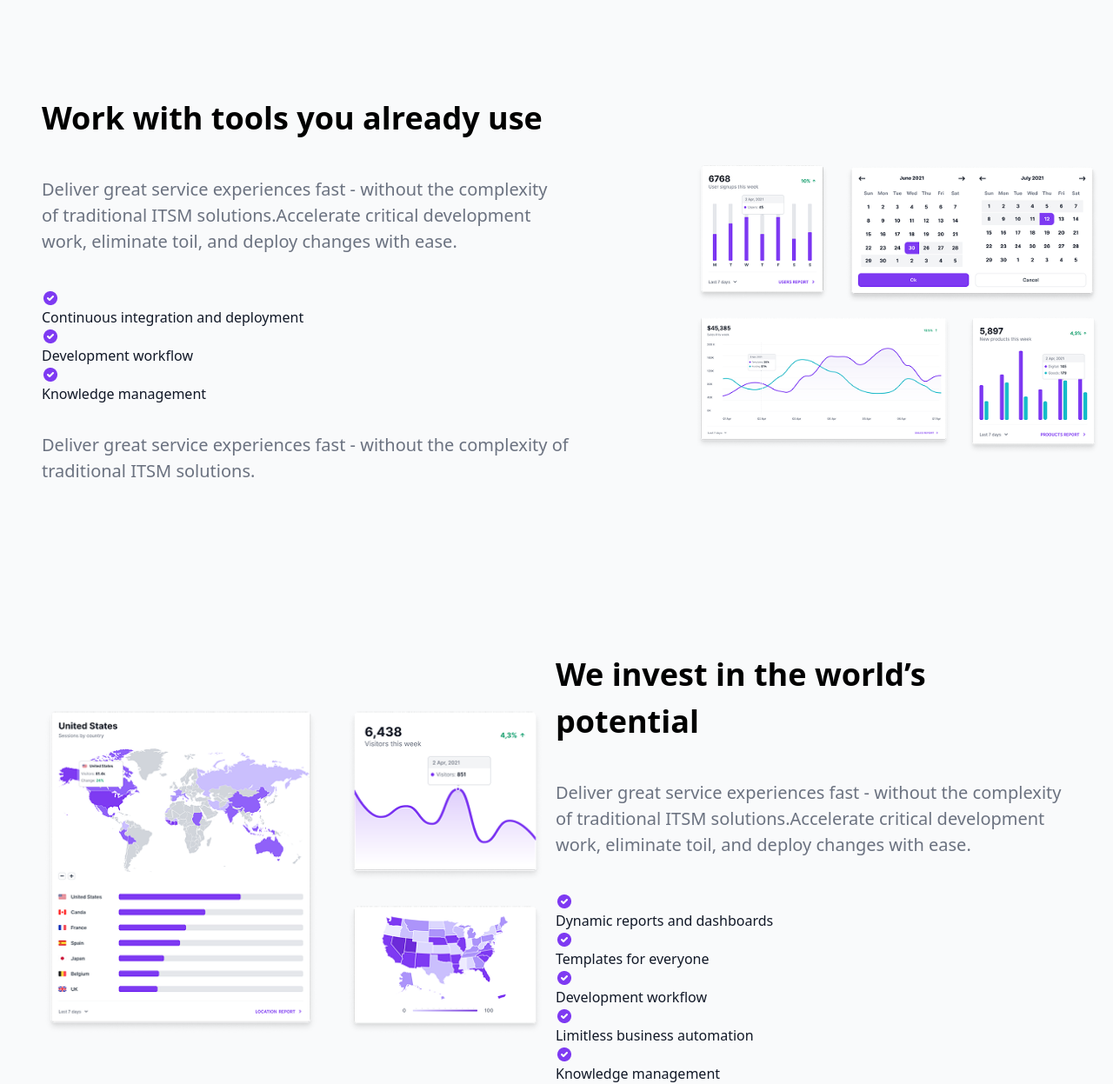
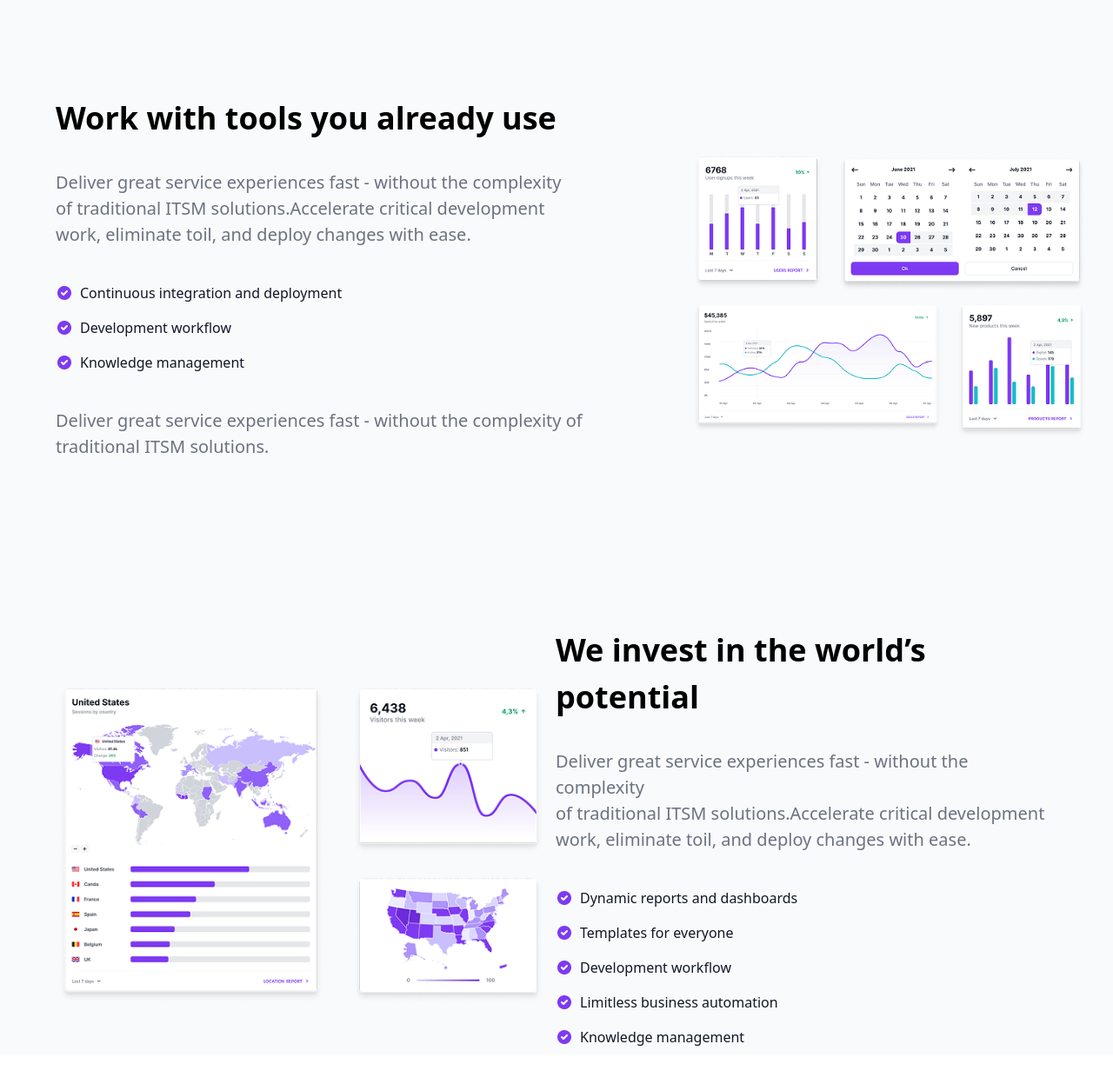
Before and after one commit to Aziza5111/Tailwind, a plain HTML site: page index.html in a window 1280 px wide. Shown: the part 1110-2357 px from the top of the page at 87% size. After the commit the page ends 2323 px from the top, so only its background shows below. Drawn offline with nearby package versions, Linux system fonts and the light colour scheme.

Commit message:
Tailwind CSS is end

```diff
--- a/index.html
+++ b/index.html
@@ -7,86 +7,157 @@
     <script src="https://cdn.tailwindcss.com"></script>
   </head>
   <body class="w-1440 h-780">
-    <header>
+    <header class="container mx-auto px-4">
       <nav class="flex justify-between items-center px-12 py-6">
         <div class="flex items-center">
           <img src="icons/logo (1).svg" class="w-8 h-8" alt="logo" />
           <span class="font-semibold text-[24px] pl-4">Landwind</span>
-           <div>
-          <ul class=" pl-12 list-none flex gap-12 items-center text-[16px] text-gray-900 font-medium" >
+        </div>
+        <ul
+          class="pl-12 list-none flex gap-12 items-center text-[16px] text-gray-900 font-medium"
+        >
           <li>Company</li>
           <li>Marketplace</li>
           <li>Features</li>
           <li>Team</li>
           <li>Contact</li>
-      </div>
-        </div>
-
-          <div class="flex items-center list-none gap-4 text-[14px]">
+        </ul>
+        <ul class="flex items-center list-none gap-4 text-[14px]">
           <li>Log in</li>
-            <li class="list-none bg-purple-600 text-white px-3 py-1 rounded-md text-[14px] text-gray-900 font-medium">
+          <li
+            class="list-none bg-purple-600 text-white px-3 py-1 rounded-md text-[14px] text-gray-900 font-medium"
+          >
             Get started
           </li>
-          </div>
         </ul>
       </nav>
-      <main>
+
       <div class="flex justify-between items-center px-12 py-40">
         <div>
-                <h1 class="font-black text-[60px]">Building digital<br> products & brands.</h1>
-                <p class="font-normal text-[20px] text-gray-500 py-10">Here at flowbite we focus on markets where technology, innovation, and <br>capital can unlock long-term value and drive economic growth.</p>
+          <h1 class="font-black text-[60px]">
+            Building digital<br />
+            products & brands.
+          </h1>
+          <p class="font-normal text-[20px] text-gray-500 py-10">
+            Here at flowbite we focus on markets where technology, innovation,
+            and <br />capital can unlock long-term value and drive economic
+            growth.
+          </p>
           <ul class="flex gap-10 pb-10 items-center">
-                    <li class=" bg-purple-600 text-white py-3 px-5 rounded-md font-medium ">Start 30 day free trial</li>
-                    <li class="rounded-md  py-3 px-5 border border-gray font-medium">Pricing & FAQ</li>
+            <li
+              class="bg-purple-600 text-white py-3 px-5 rounded-md font-medium"
+            >
+              Start 30 day free trial
+            </li>
+            <li class="rounded-md py-3 px-5 border border-gray font-medium">
+              Pricing & FAQ
+            </li>
           </ul>
         </div>
         <div>
-                <img src="images/Right Content.png" class="w-535 h-415">
+          <img src="images/Right Content.png" class="w-535 h-415" />
         </div>
       </div>
       <div class="w-1220 h-55 pr-12 pl-12 pb-40">
         <div class="flex justify-between items-center">
-        <img src="icons/Google.png" alt="">
-        <img src="icons/Microsoft.png" alt="">
-        <img src="icons/Spotify.png" alt="">
-        <img src="icons/Mailchimp.png" alt="">
-        <img src="icons/Airbnb.png" alt="">
-        <img src="icons/uber.png" alt="">
+          <img src="icons/Google.png" alt="" />
+          <img src="icons/Microsoft.png" alt="" />
+          <img src="icons/Spotify.png" alt="" />
+          <img src="icons/Mailchimp.png" alt="" />
+          <img src="icons/Airbnb.png" alt="" />
+          <img src="icons/uber.png" alt="" />
+        </div>
+      </div>
+    </header>
+    <main class="bg-gray-50 container mx-auto px-4">
+      <div class="w-1440 h-455 pt-30 flex justify-between items-center">
+        <div class="px-12 pt-40">
+          <p class="font-extrabold text-[36px]">
+            Work with tools you already use
+          </p>
+          <p class="font-normal text-[20px] text-gray-500 py-8">
+            Deliver great service experiences fast - without the complexity
+            <br />of traditional ITSM solutions.Accelerate critical
+            development<br />
+            work, eliminate toil, and deploy changes with ease.
+          </p>
+          <ul class="gap-10 text-[16px] text-gray-900 font-medium">
+            <li class="flex items-center gap-2 py-2">
+              <img src="icons/check-circle.png" alt="" />
+              <span>Continuous integration and deployment</span>
+            </li>
+
+            <li class="flex items-center gap-2 py-2">
+              <img src="icons/check-circle.png" alt="" />
+              <span> Development workflow </span>
+            </li>
+
+            <li class="flex items-center gap-2 py-2">
+              <img src="icons/check-circle.png" alt="" /><span>
+                Knowledge management
+              </span>
+            </li>
+          </ul>
+          <p class="font-normal text-[20px] text-gray-500 py-8">
+            Deliver great service experiences fast - without the complexity of
+            traditional ITSM solutions.
+          </p>
+        </div>
+        <div class="">
+          <img src="images/features-1 1.png" alt="" class="w-600 h-435 pt-40" />
+        </div>
+      </div>
+      <div
+        class="w-1440 h-455 pt-30 flex justify-between items-center px-12 pt-40"
+      >
+        <div><img src="images/feature-2 1.png" /></div>
+        <div>
+          <p class="font-extrabold text-[36px]">
+            We invest in the world’s potential
+          </p>
+          <p class="font-normal text-[20px] text-gray-500 py-8">
+            Deliver great service experiences fast - without the complexity<br />
+            of traditional ITSM solutions.Accelerate critical development
+            <br />work, eliminate toil, and deploy changes with ease.
+          </p>
+          <ul>
+            <li
+              class="gap-10 text-[16px] text-gray-900 font-medium flex items-center gap-2 py-2"
+            >
+              <img src="icons/check-circle.png" alt="" />
+              <span> Dynamic reports and dashboards</span>
+            </li>
+
+            <li
+              class="gap-10 text-[16px] text-gray-900 font-medium flex items-center gap-2 py-2"
+            >
+              <img src="icons/check-circle.png" alt="" />
+              <span> Templates for everyone</span>
+            </li>
+
+            <li
+              class="gap-10 text-[16px] text-gray-900 font-medium flex items-center gap-2 py-2"
+            >
+              <img src="icons/check-circle.png" alt="" />
+              <span> Development workflow</span>
+            </li>
+
+            <li
+              class="gap-10 text-[16px] text-gray-900 font-medium flex items-center gap-2 py-2"
+            >
+              <img src="icons/check-circle.png" alt="" />
+              <span> Limitless business automation</span>
+            </li>
+
+            <li
+              class="gap-10 text-[16px] text-gray-900 font-medium flex items-center gap-2 py-2"
+            >
+              <img src="icons/check-circle.png" alt="" />
+              <span> Knowledge management</span>
+            </li>
+          </ul>
         </div>
       </div>
     </main>
-    </header>
-  <section class="bg-gray-50">
-    <div class="w-1440 h-455 pt-30  flex justify-between items-center">
-      <div class="px-12 pt-40">
-        <p class="font-extrabold text-[36px] ">Work with tools you already use</p>
-        <p class="font-normal text-[20px] text-gray-500 py-10">Deliver great service experiences fast - without the complexity <br>of traditional ITSM solutions.Accelerate critical development<br> work, eliminate toil, and deploy changes with ease.</p>
-        <ul class=" gap-10 text-[16px] text-gray-900 font-medium">
-          <img src="icons/check-circle.png" alt=""><li class=" ">Continuous integration and deployment</li>
-          <img src="icons/check-circle.png" alt=""><li>Development workflow</li>
-          <img src="icons/check-circle.png" alt=""><li>Knowledge management</li>
-        </ul>
-        <p class="font-normal text-[20px] text-gray-500 py-8">Deliver great service experiences fast - without the complexity of traditional ITSM solutions.</p>
-      </div>
-      <div class="">
-        <img src="images/features-1 1.png" alt="" class="w-600 h-435 pt-40">
-      </div>
-    </div>
-      <div class=" w-1440 h-455 pt-30  flex justify-between items-center px-12 pt-40 ">
-        <div ><img src="images/feature-2 1.png" ></div>
-        <div >
-        <p class="font-extrabold text-[36px] ">We invest in the world’s potential</p>
-        <p class="font-normal text-[20px] text-gray-500 py-10 ">Deliver great service experiences fast - without the complexity<br> of traditional ITSM solutions.Accelerate critical development <br>work, eliminate toil, and deploy changes with ease.</p>
-      <ul>
-        <img src="icons/check-circle.png" alt=""><li class=" gap-10 text-[16px] text-gray-900 font-medium">Dynamic reports and dashboards</li>
-        <img src="icons/check-circle.png" alt=""><li class=" gap-10 text-[16px] text-gray-900 font-medium">Templates for everyone</li>
-        <img src="icons/check-circle.png" alt=""><li class=" gap-10 text-[16px] text-gray-900 font-medium">Development workflow</li>
-        <img src="icons/check-circle.png" alt=""><li class=" gap-10 text-[16px] text-gray-900 font-medium">Limitless business automation</li>
-        <img src="icons/check-circle.png" alt=""><li class=" gap-10 text-[16px] text-gray-900 font-medium">Knowledge management</li>
-      </ul></div>
-
-      </div>
-
-  </section>
   </body>
 </html>
```
Lines whose indentation alone changed are shown as unchanged.
